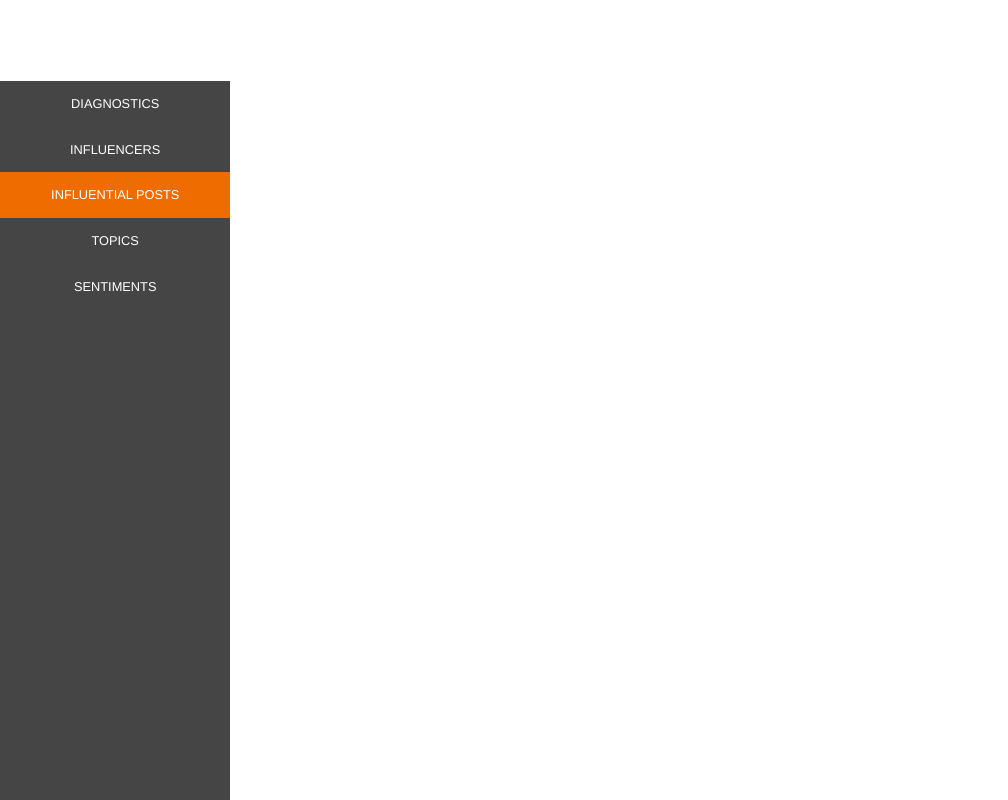
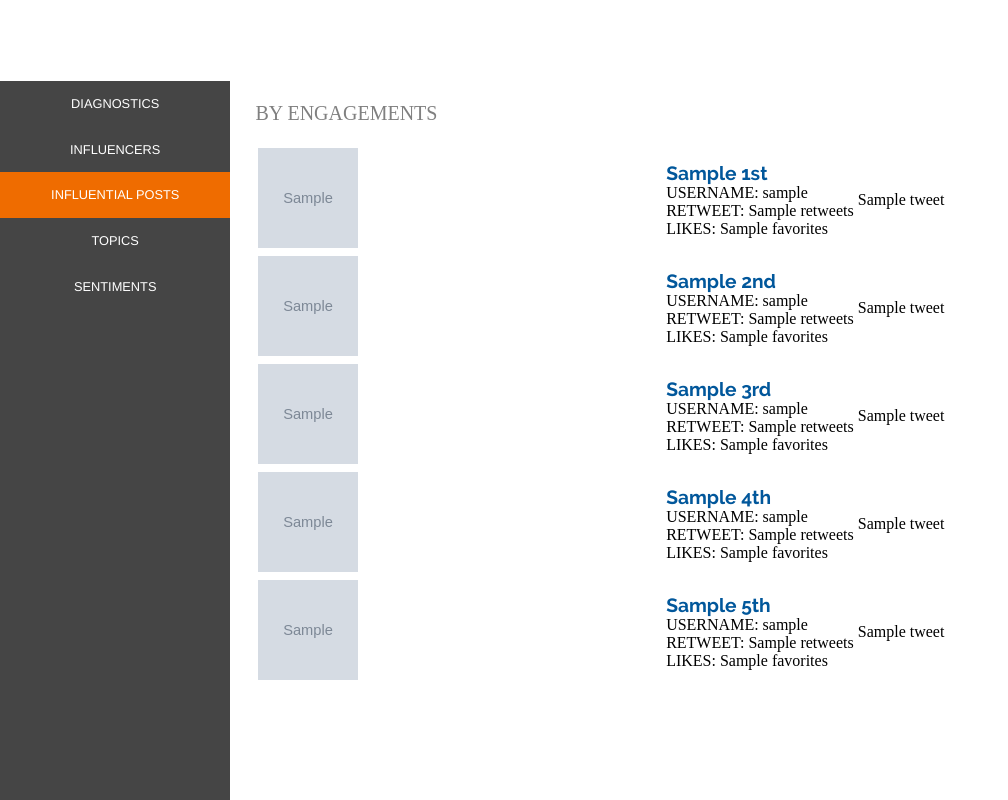
Before and after one commit to dang-git/SMA, a Django app: template SMAProject/SMAApp/templates/influentialposts.html in a window 1280 px wide. Shown: the whole page, without its empty margins (0-1008 px from the left). Run offline with Django 3.2, Linux system fonts and the light colour scheme; the template is opened without the code that fills it: most values are stand-ins (such as "Sample title", 1, 10 or a date in 2020); grey boxes marked "Sample" are stand-in pictures.

Commit message:
Influential posts page
Influential posts page

```diff
--- a/SMAProject/SMAApp/static/css/stldg.css
+++ b/SMAProject/SMAApp/static/css/stldg.css
@@ -78,7 +78,7 @@ body {
 	font-family: "Helvetica";
 }
 
-#eng_title, #tl_title, #src_title, #comp_title {
+#eng_title, #tl_title, #src_title, #comp_title, .influencer-name {
 	font-size: 1.5vw;
 	font-family: "Raleway-Bold";
 	color: #01579b;
@@ -107,6 +107,8 @@ svg.nvd3-svg{
 
 #src_title, #comp_title{
     width: 50%;
+    }
+
 div.polarity{
 	float: right;
 }
@@ -114,3 +116,21 @@ div.polarity{
 table.polarity-table, table.polarity-table td {
 	border: 1px solid #1C6EA4;
 }
+
+.influencer-desc{
+    width: 20%;
+}
+
+.influencer-data{
+    margin: 0;
+}
+
+#influencer-data-container{
+    margin-left: 25px;
+}
+
+#inf_title{
+    margin-left: 25px;
+    font-size: 20px;
+    color: grey;
+}
--- a/SMAProject/SMAApp/templates/influentialposts.html
+++ b/SMAProject/SMAApp/templates/influentialposts.html
@@ -15,7 +15,87 @@
 			<a href="{% url 'sentiments' %}" class="tab">SENTIMENTS</a>
 	</div>
 	<div class="main">
+    	<p id="inf_title">BY ENGAGEMENTS</p>
+    	<div id="influencer-data-container">
 
+    	<table class="follower-table">
+            <tr>
+					<td class="influencer-img">
+						<img src="{{ influentialPost.1st.profileimage }}" height="100px" width="100px" />
+					</td>
+					<td class="influencer-desc">
+						<p class="influencer-data influencer-name">{{ influentialPost.1st.name }}</p>
+                	<p class="influencer-data">USERNAME: {{ influentialPost.1st.username }}</p>
+                	<p class="influencer-data">RETWEET: {{ influentialPost.1st.retweets }}</p>
+                	<p class="influencer-data">LIKES: {{ influentialPost.1st.favorites }}</p>
+					</td>
+					<td class="influencer-tweet">
+    					<p>{{ influentialPost.1st.tweet }}</p>
+					</td>
+				</tr>
+
+				<tr>
+					<td class="influencer-img">
+						<img src="{{ influentialPost.2nd.profileimage }}" height="100px" width="100px" />
+					</td>
+					<td class="influencer-desc">
+						<p class="influencer-data influencer-name">{{ influentialPost.2nd.name }}</p>
+                	<p class="influencer-data">USERNAME: {{ influentialPost.2nd.username }}</p>
+                	<p class="influencer-data">RETWEET: {{ influentialPost.2nd.retweets }}</p>
+                	<p class="influencer-data">LIKES: {{ influentialPost.2nd.favorites }}</p>
+					</td>
+					<td class="influencer-tweet">
+    					<p>{{ influentialPost.2nd.tweet }}</p>
+					</td>
+				</tr>
+
+				<tr>
+					<td class="influencer-img">
+						<img src="{{ influentialPost.3rd.profileimage }}" height="100px" width="100px" />
+					</td>
+					<td class="influencer-desc">
+						<p class="influencer-data influencer-name">{{ influentialPost.3rd.name }}</p>
+                	<p class="influencer-data">USERNAME: {{ influentialPost.3rd.username }}</p>
+                	<p class="influencer-data">RETWEET: {{ influentialPost.3rd.retweets }}</p>
+                	<p class="influencer-data">LIKES: {{ influentialPost.3rd.favorites }}</p>
+					</td>
+					<td class="influencer-tweet">
+    					<p>{{ influentialPost.3rd.tweet }}</p>
+					</td>
+				</tr>
+
+				<tr>
+					<td class="influencer-img">
+						<img src="{{ influentialPost.4th.profileimage }}" height="100px" width="100px" />
+					</td>
+					<td class="influencer-desc">
+						<p class="influencer-data influencer-name">{{ influentialPost.4th.name }}</p>
+                	<p class="influencer-data">USERNAME: {{ influentialPost.4th.username }}</p>
+                	<p class="influencer-data">RETWEET: {{ influentialPost.4th.retweets }}</p>
+                	<p class="influencer-data">LIKES: {{ influentialPost.4th.favorites }}</p>
+					</td>
+					<td class="influencer-tweet">
+    					<p>{{ influentialPost.4th.tweet }}</p>
+					</td>
+				</tr>
+
+				<tr>
+					<td class="influencer-img">
+						<img src="{{ influentialPost.5th.profileimage }}" height="100px" width="100px" />
+					</td>
+					<td class="influencer-desc">
+						<p class="influencer-data influencer-name">{{ influentialPost.5th.name }}</p>
+                	<p class="influencer-data">USERNAME: {{ influentialPost.5th.username }}</p>
+                	<p class="influencer-data">RETWEET: {{ influentialPost.5th.retweets }}</p>
+                	<p class="influencer-data">LIKES: {{ influentialPost.5th.favorites }}</p>
+					</td>
+					<td class="influencer-tweet">
+    					<p>{{ influentialPost.5th.tweet }}</p>
+					</td>
+				</tr>
+			</table>
+    	</div>
 	</div>
 </body>
+
 </html>
--- a/SMAProject/SMAApp/views.py
+++ b/SMAProject/SMAApp/views.py
@@ -59,7 +59,11 @@ def open_influencers(request):
 	return render(request, 'influencers.html', {'engData':data['engData'],'folData':data['folData'] })
 
 def open_influentialposts(request):
-	return render(request, 'influentialposts.html')
+    data = {}
+    df = pd.read_pickle("file.pkl")
+    data = engagements.return_infl_posts(df)
+    data["influentialPost"] = data
+    return render(request, 'influentialposts.html', data)
 
 def open_sentiments(request):
     chartdata = engagements.return_polarity(request.session["df"])
```
